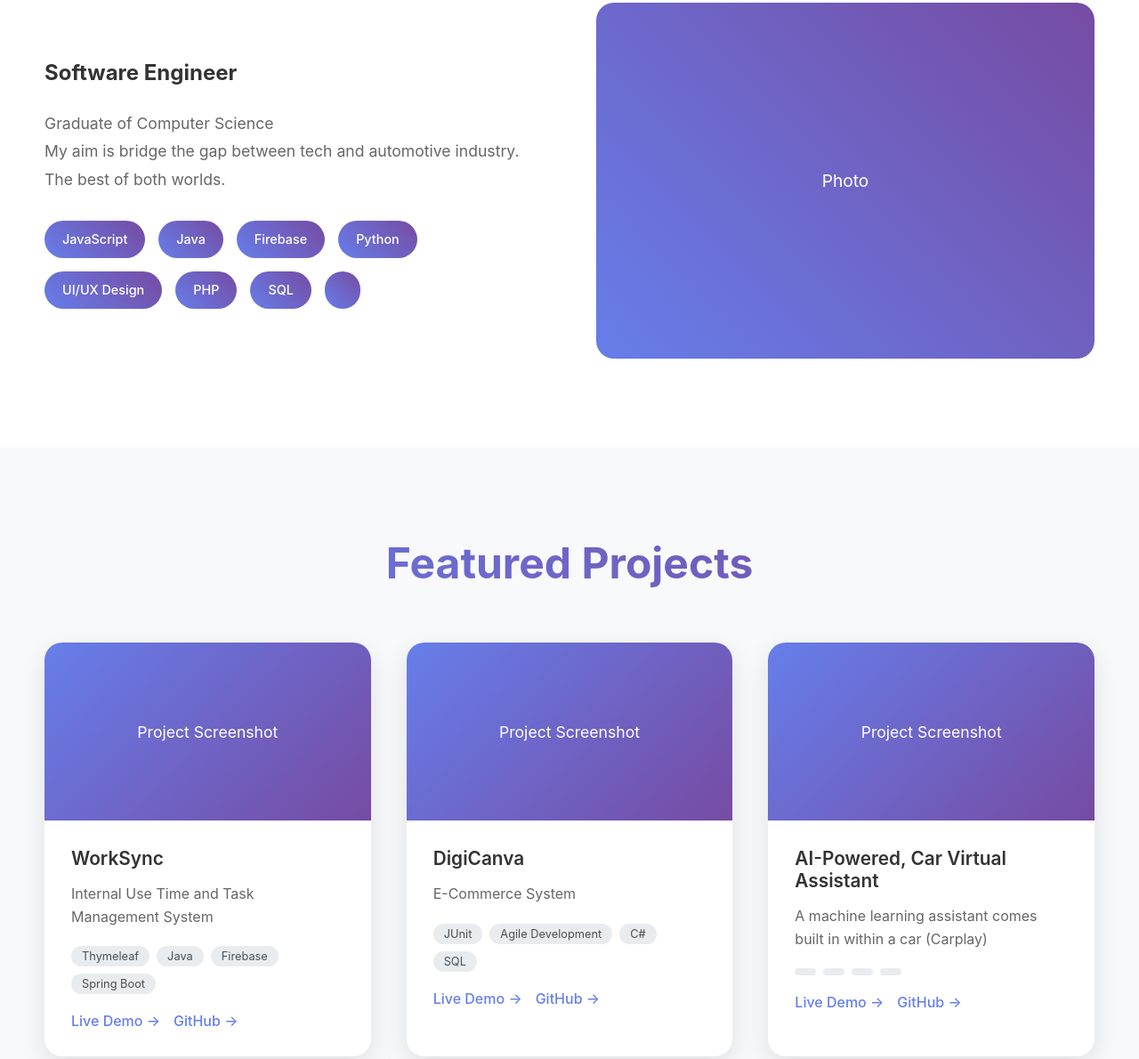
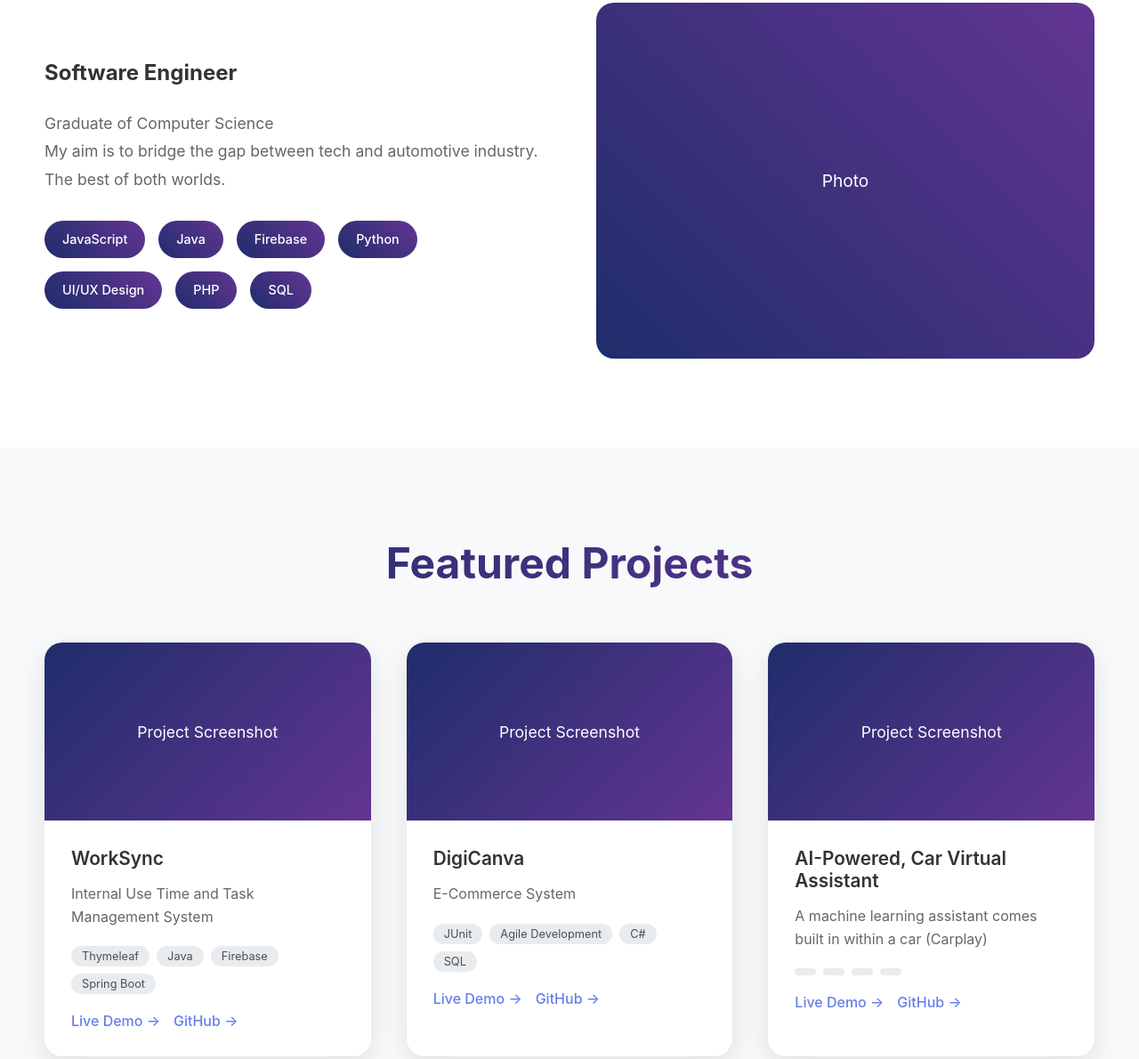
Before and after one commit to selimkorfez/selimkorfez.com, a plain HTML site: page about.html in a window 1280 px wide. Shown: the part 1016-2206 px from the top of the page at 89% size. Drawn offline with Linux system fonts and the light colour scheme.

Commit message:
Colour changes to the user interface
Colour was slightly bright for my liking changed it to be more dark and suitable with the rest of  the interface...

```diff
--- a/about.html
+++ b/about.html
@@ -14,7 +14,7 @@
 
     body {
         font-family: 'Inter', system-ui, -apple-system, BlinkMacSystemFont, sans-serif;
-        background: linear-gradient(135deg, #667eea 0%, #764ba2 100%);
+        background: linear-gradient(135deg, #1f2d6b 0%, #633592 100%);
         color: #333;
         overflow-x: hidden;
     }
@@ -78,7 +78,7 @@
             left: 0;
             width: 0;
             height: 2px;
-            background: linear-gradient(45deg, #ff6b6b, #4ecdc4);
+            background: linear-gradient(45deg, #667eea, #764ba2);
             transition: width 0.3s ease;
         }
 
@@ -162,7 +162,7 @@
         .cta-button {
             display: inline-block;
             padding: 15px 40px;
-            background: linear-gradient(45deg, #ff6b6b, #4ecdc4);
+            background: linear-gradient(45deg, #667eea, #764ba2);
             color: white;
             text-decoration: none;
             border-radius: 50px;
@@ -225,7 +225,7 @@
             font-weight: 700;
             text-align: center;
             margin-bottom: 60px;
-            background: linear-gradient(45deg, #667eea, #764ba2);
+            background: linear-gradient(45deg, #1f2d6b, #633592);
             -webkit-background-clip: text;
             -webkit-text-fill-color: transparent;
             background-clip: text;
@@ -259,7 +259,7 @@
 
         .skill-tag {
             padding: 8px 20px;
-            background: linear-gradient(45deg, #667eea, #764ba2);
+            background: linear-gradient(45deg, #1f2d6b, #633592);
             color: white;
             border-radius: 25px;
             font-size: 0.9rem;
@@ -279,7 +279,7 @@
         .image-placeholder {
             width: 100%;
             height: 400px;
-            background: linear-gradient(45deg, #667eea, #764ba2);
+            background: linear-gradient(45deg, #1f2d6b, #633592);
             border-radius: 20px;
             display: flex;
             align-items: center;
@@ -342,7 +342,7 @@
 
         .project-image {
             height: 200px;
-            background: linear-gradient(135deg, #667eea 0%, #764ba2 100%);
+            background: linear-gradient(135deg, #1f2d6b 0%, #633592 100%);
             display: flex;
             align-items: center;
             justify-content: center;
@@ -404,7 +404,7 @@
         /* Contact Section */
         .contact {
             padding: 100px 50px;
-            background: linear-gradient(135deg, #667eea 0%, #764ba2 100%);
+            background: linear-gradient(135deg, #1f2d6b 0%, #633592 100%);
             color: white;
             text-align: center;
         }
@@ -512,7 +512,7 @@
                 <div class="about-text fade-in">
                     <h3>Software Engineer</h3>
                     <p>Graduate of Computer Science</p>
-                    <p>My aim is bridge the gap between tech and automotive industry. The best of both worlds.</p>
+                    <p>My aim is to bridge the gap between tech and automotive industry. The best of both worlds.</p>
 
                     <div class="skills">
                         <span class="skill-tag">JavaScript</span>
@@ -522,7 +522,7 @@
                         <span class="skill-tag">UI/UX Design</span>
                         <span class="skill-tag">PHP</span>
                         <span class="skill-tag">SQL</span>
-                        <span class="skill-tag"></span>
+                        <!-- <span class="skill-tag"></span> -->
                     </div>
                 </div>
                 <div class="about-image fade-in">
```
